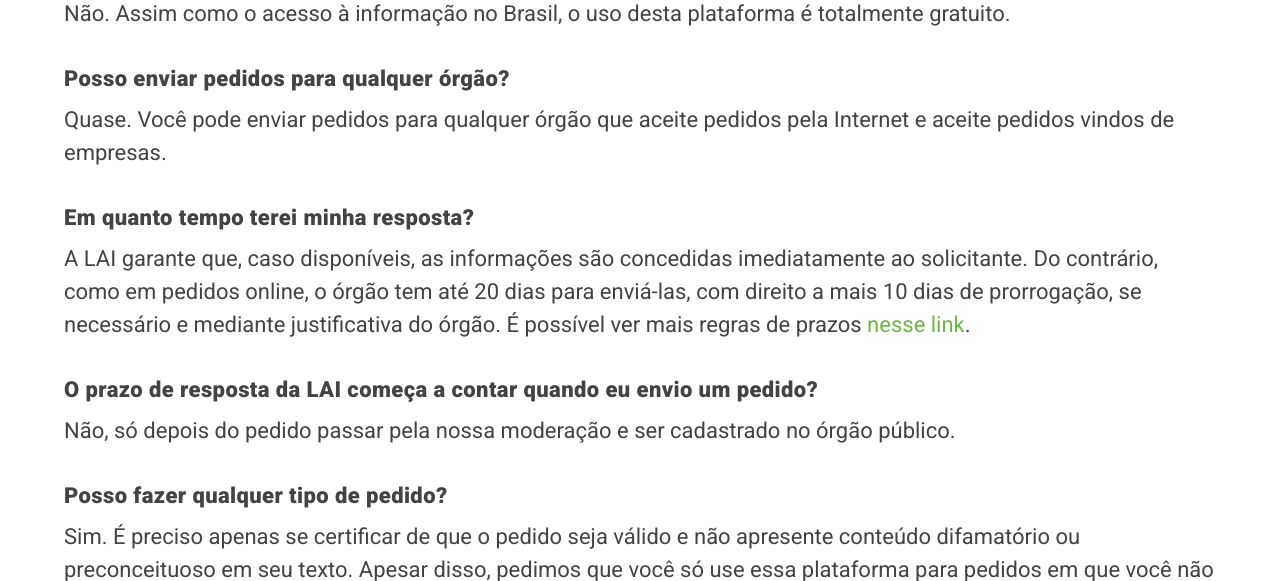
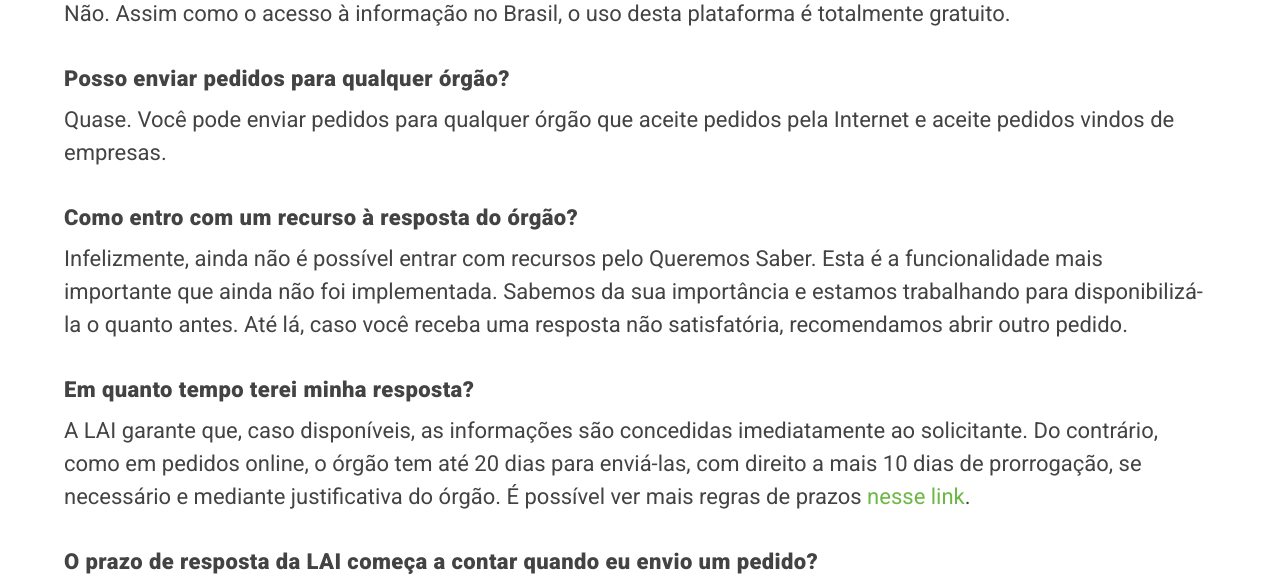
Before and after one commit to FiquemSabendo/queremossaber, a Django app: page /faq/ in a window 1280 px wide. Shown: the part 1387-1968 px from the top of the page. Run offline with Django 3.2, Linux system fonts and the light colour scheme; style sheets or scripts are compiled from the project's sources; parts of the project's set-up code (start-up, migrations or seed data) failed here and were passed over.

Commit message:
Adiciona explicações sobre recursos no FAQ

```diff
--- a/web/templates/faq.html
+++ b/web/templates/faq.html
@@ -36,6 +36,11 @@
     <dt>Posso enviar pedidos para qualquer órgão?</dt>
     <dd>
       Quase. Você pode enviar pedidos para qualquer órgão que aceite pedidos pela Internet e aceite pedidos vindos de empresas.
+    </dd>
+
+    <dt>Como entro com um recurso à resposta do órgão?</dt>
+    <dd>
+      Infelizmente, ainda não é possível entrar com recursos pelo Queremos Saber. Esta é a funcionalidade mais importante que ainda não foi implementada. Sabemos da sua importância e estamos trabalhando para disponibilizá-la o quanto antes. Até lá, caso você receba uma resposta não satisfatória, recomendamos abrir outro pedido.
     </dd>
 
     <dt>Em quanto tempo terei minha resposta?</dt>
```
